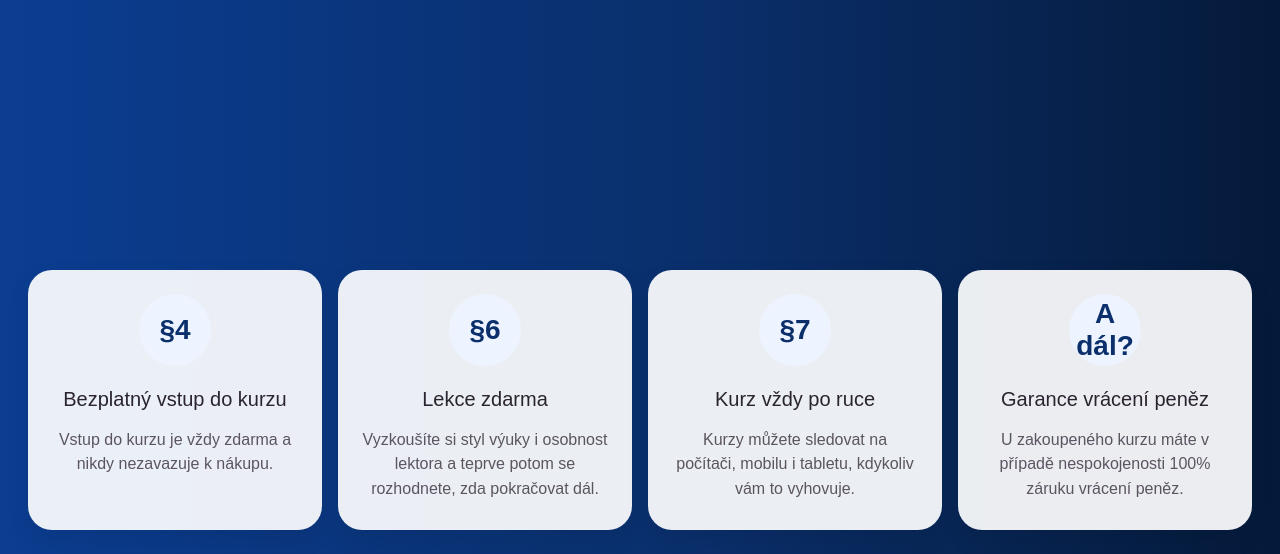
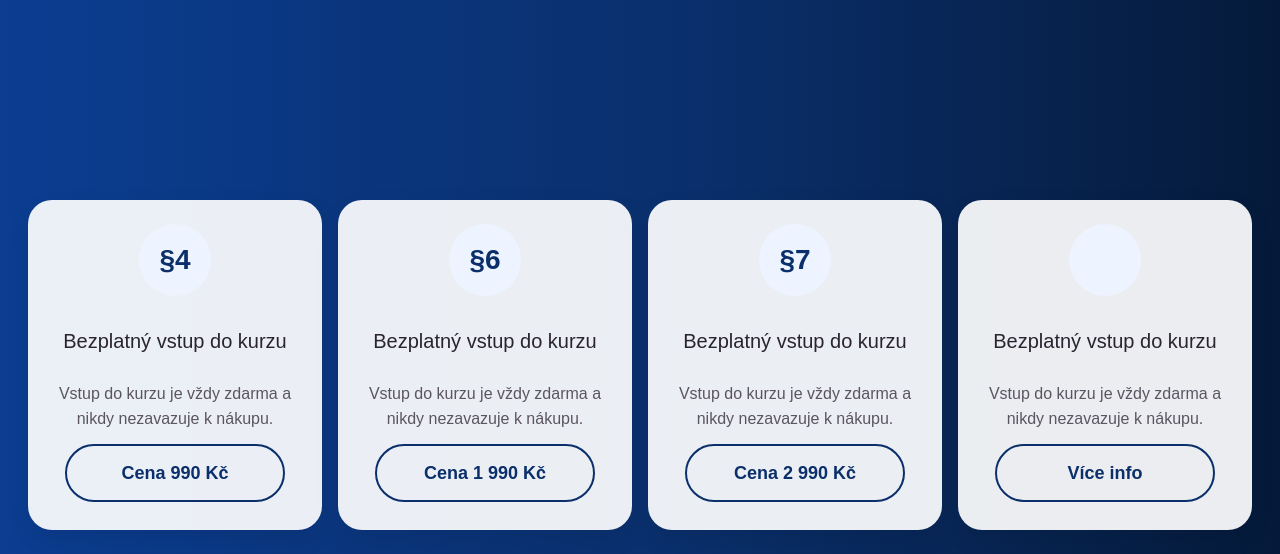
Before and after one commit to BignerCZE/Elektroakademie, a Django app: page / in a window 1280 px wide. Shown: the part 2046-2600 px from the top of the page. Run offline with Django 5.2, Linux system fonts and the light colour scheme.

Commit message:
upraveny na horní straně, odkazuje celá karta

```diff
--- a/courses/static/courses/css/landing.css
+++ b/courses/static/courses/css/landing.css
@@ -342,6 +342,21 @@
     color: var(--color-card-text);
     text-align: center;
     box-shadow: 0 10px 24px rgba(0, 0, 0, 0.08);
+    gap: 12px;
+}
+
+.benefit-card-link {
+    text-decoration: none;
+    transition:
+        transform 0.2s ease,
+        box-shadow 0.2s ease,
+        background 0.2s ease;
+}
+
+.benefit-card-link:hover {
+    transform: translateY(-6px);
+    box-shadow: 0 18px 36px rgba(0, 0, 0, 0.14);
+    background: #ffffff;
 }
 
 .benefit-icon {
@@ -370,6 +385,21 @@
     color: var(--color-card-muted);
     font-size: 16px;
     line-height: 1.55;
+}
+
+.landing-page .price-box.benefit-price-box {
+    margin-top: auto;
+    width: 100%;
+    max-width: 220px;
+
+    border: 2px solid var(--color-bg-mid);
+    background: transparent;
+
+    box-shadow: none;
+}
+
+.landing-page .price-box.benefit-price-box .price-new {
+    color: var(--color-bg-mid);
 }
 
 /* Guide section */
--- a/courses/templates/courses/index.html
+++ b/courses/templates/courses/index.html
@@ -4,7 +4,7 @@
 {% block title %}Elektroakademie{% endblock %}
 
 {% block extra_css %}
-<link rel="stylesheet" href="{% static 'courses/css/landing.css' %}?v=11">
+<link rel="stylesheet" href="{% static 'courses/css/landing.css' %}?v=12">
 {% endblock %}
 
 {% block content %}
@@ -66,30 +66,61 @@
             <section class="benefits-section">
                 <div class="container">
                     <div class="benefits-grid">
-                        <article class="benefit-card">
+                        <a href="{% url 'register' %}" class="benefit-card benefit-card-link">
                             <div class="benefit-icon">§4</div>
+
                             <h3>Bezplatný vstup do kurzu</h3>
-                            <p>Vstup do kurzu je vždy zdarma a nikdy nezavazuje k nákupu.</p>
-                        </article>
 
-                        <article class="benefit-card">
+                            <p>
+                                Vstup do kurzu je vždy zdarma a nikdy nezavazuje k nákupu.
+                            </p>
+
+                            <div class="price-box benefit-price-box">
+                                <div class="price-new">Cena 990 Kč</div>
+                            </div>
+                        </a>
+
+                        <a href="{% url 'register' %}" class="benefit-card benefit-card-link">
                             <div class="benefit-icon">§6</div>
-                            <h3>Lekce zdarma</h3>
-                            <p>Vyzkoušíte si styl výuky i osobnost lektora a teprve potom se rozhodnete, zda pokračovat
-                                dál.</p>
-                        </article>
 
-                        <article class="benefit-card">
+                            <h3>Bezplatný vstup do kurzu</h3>
+
+                            <p>
+                                Vstup do kurzu je vždy zdarma a nikdy nezavazuje k nákupu.
+                            </p>
+
+                            <div class="price-box benefit-price-box">
+                                <div class="price-new">Cena 1 990 Kč</div>
+                            </div>
+                        </a>
+
+                        <a href="{% url 'register' %}" class="benefit-card benefit-card-link">
                             <div class="benefit-icon">§7</div>
-                            <h3>Kurz vždy po ruce</h3>
-                            <p>Kurzy můžete sledovat na počítači, mobilu i tabletu, kdykoliv vám to vyhovuje.</p>
-                        </article>
 
-                        <article class="benefit-card">
-                            <div class="benefit-icon">A dál?</div>
-                            <h3>Garance vrácení peněz</h3>
-                            <p>U zakoupeného kurzu máte v případě nespokojenosti 100% záruku vrácení peněz.</p>
-                        </article>
+                            <h3>Bezplatný vstup do kurzu</h3>
+
+                            <p>
+                                Vstup do kurzu je vždy zdarma a nikdy nezavazuje k nákupu.
+                            </p>
+
+                            <div class="price-box benefit-price-box">
+                                <div class="price-new">Cena 2 990 Kč</div>
+                            </div>
+                        </a>
+
+                        <a href="{% url 'register' %}" class="benefit-card benefit-card-link">
+                            <div class="benefit-icon"></div>
+
+                            <h3>Bezplatný vstup do kurzu</h3>
+
+                            <p>
+                                Vstup do kurzu je vždy zdarma a nikdy nezavazuje k nákupu.
+                            </p>
+
+                            <div class="price-box benefit-price-box">
+                                <div class="price-new">Více info</div>
+                            </div>
+                        </a>
                     </div>
                 </div>
             </section>
```
